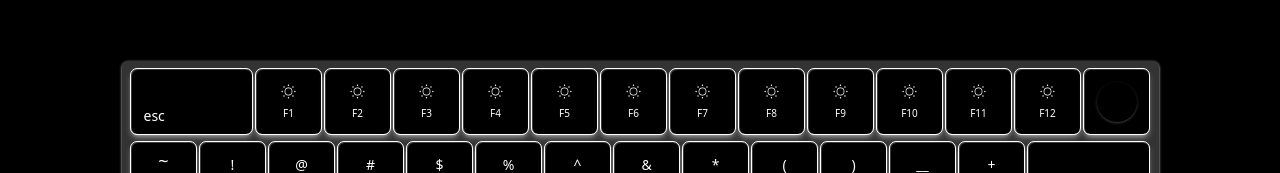
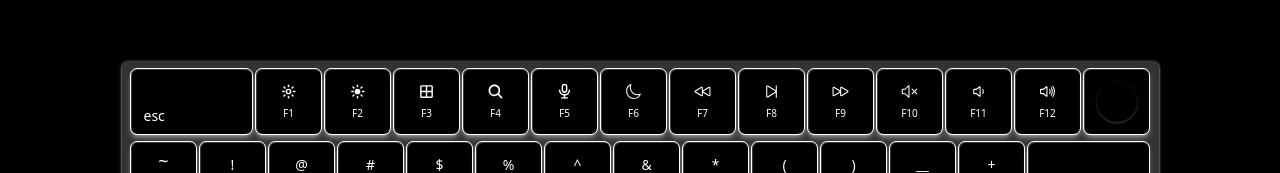
Before and after one commit to SidW111/keyboard, a Next.js app: page / in a window 1280 px wide. Shown: the part 116-289 px from the top of the page. Built offline with nearby package versions, Linux system fonts and the light colour scheme.

Commit message:
final changes

```diff
--- a/app/page.tsx
+++ b/app/page.tsx
@@ -1,5 +1,19 @@
 import { CiBrightnessDown, CiBrightnessUp } from "react-icons/ci";
+import { IoSearch } from "react-icons/io5";
+import { TbMicrophone } from "react-icons/tb";
+import { IoMoonOutline } from "react-icons/io5";
+import { IoPlayBackOutline } from "react-icons/io5";
+import { IoPlayForwardOutline } from "react-icons/io5";
+import { IoPlaySkipForwardOutline } from "react-icons/io5";
+import { GoMute } from "react-icons/go";
+import { IoVolumeLowOutline } from "react-icons/io5";
+import { IoVolumeHighOutline } from "react-icons/io5";
 import { MdKeyboardOptionKey } from "react-icons/md";
+import { MdOutlineWindow } from "react-icons/md";
+import { TbBrightnessUp } from "react-icons/tb";
+import { TbBrightnessUpFilled } from "react-icons/tb";
+
+
 import { CiGlobe } from "react-icons/ci";
 import { MdOutlineKeyboardControlKey } from "react-icons/md";
 import { MdOutlineKeyboardCommandKey } from "react-icons/md";
@@ -32,7 +46,7 @@ export default function Home() {
             <div className="rounded-md bg-white/3 outline shadow-md p-[0.5px] hover:cursor-pointer hover:scale-96 hover:shadow-none shadow-white/50 transition-all duration-200">
               <div className="flex justify-center items-center rounded-md bg-black h-16 w-16">
                 <div className="flex flex-col items-center gap-1.5 justify-center text-[10px] font-medium text-center">
-                  <CiBrightnessUp size={17} className="" />
+                  <TbBrightnessUp size={17} className="" />
                   <span>F1</span>
                 </div>
               </div>
@@ -40,7 +54,7 @@ export default function Home() {
             <div className="rounded-md bg-white/3 outline shadow-md p-[0.5px] hover:cursor-pointer hover:scale-96 hover:shadow-none shadow-white/50 transition-all duration-200">
               <div className="flex justify-center items-center rounded-md bg-black h-16 w-16">
                 <div className="flex flex-col items-center gap-1.5 justify-center text-[10px] font-medium text-center">
-                  <CiBrightnessUp size={17} className="" />
+                  <TbBrightnessUpFilled size={17} className="" />
                   <span>F2</span>
                 </div>
               </div>
@@ -48,7 +62,7 @@ export default function Home() {
             <div className="rounded-md bg-white/3 outline shadow-md p-[0.5px] hover:cursor-pointer hover:scale-96 hover:shadow-none shadow-white/50 transition-all duration-200">
               <div className="flex justify-center items-center rounded-md bg-black h-16 w-16">
                 <div className="flex flex-col items-center gap-1.5 justify-center text-[10px] font-medium text-center">
-                  <CiBrightnessUp size={17} className="" />
+                  <MdOutlineWindow size={17} className="" />
                   <span>F3</span>
                 </div>
               </div>
@@ -56,7 +70,7 @@ export default function Home() {
             <div className="rounded-md bg-white/3 outline shadow-md p-[0.5px] hover:cursor-pointer hover:scale-96 hover:shadow-none shadow-white/50 transition-all duration-200">
               <div className="flex justify-center items-center rounded-md bg-black h-16 w-16">
                 <div className="flex flex-col items-center gap-1.5 justify-center text-[10px] font-medium text-center">
-                  <CiBrightnessUp size={17} className="" />
+                  <IoSearch size={17} className="" />
                   <span>F4</span>
                 </div>
               </div>
@@ -64,7 +78,7 @@ export default function Home() {
             <div className="rounded-md bg-white/3 outline shadow-md p-[0.5px] hover:cursor-pointer hover:scale-96 hover:shadow-none shadow-white/50 transition-all duration-200">
               <div className="flex justify-center items-center rounded-md bg-black h-16 w-16">
                 <div className="flex flex-col items-center gap-1.5 justify-center text-[10px] font-medium text-center">
-                  <CiBrightnessUp size={17} className="" />
+                  <TbMicrophone size={17} className="" />
                   <span>F5</span>
                 </div>
               </div>
@@ -72,7 +86,7 @@ export default function Home() {
             <div className="rounded-md bg-white/3 outline shadow-md p-[0.5px] hover:cursor-pointer hover:scale-96 hover:shadow-none shadow-white/50 transition-all duration-200">
               <div className="flex justify-center items-center rounded-md bg-black h-16 w-16">
                 <div className="flex flex-col items-center gap-1.5 justify-center text-[10px] font-medium text-center">
-                  <CiBrightnessUp size={17} className="" />
+                  <IoMoonOutline size={17} className="" />
                   <span>F6</span>
                 </div>
               </div>
@@ -80,7 +94,7 @@ export default function Home() {
             <div className="rounded-md bg-white/3 outline shadow-md p-[0.5px] hover:cursor-pointer hover:scale-96 hover:shadow-none shadow-white/50 transition-all duration-200">
               <div className="flex justify-center items-center rounded-md bg-black h-16 w-16">
                 <div className="flex flex-col items-center gap-1.5 justify-center text-[10px] font-medium text-center">
-                  <CiBrightnessUp size={17} className="" />
+                  <IoPlayBackOutline size={17} className="" />
                   <span>F7</span>
                 </div>
               </div>
@@ -88,7 +102,7 @@ export default function Home() {
             <div className="rounded-md bg-white/3 outline shadow-md p-[0.5px] hover:cursor-pointer hover:scale-96 hover:shadow-none shadow-white/50 transition-all duration-200">
               <div className="flex justify-center items-center rounded-md bg-black h-16 w-16">
                 <div className="flex flex-col items-center gap-1.5 justify-center text-[10px] font-medium text-center">
-                  <CiBrightnessUp size={17} className="" />
+                  <IoPlaySkipForwardOutline size={17} className="" />
                   <span>F8</span>
                 </div>
               </div>
@@ -96,7 +110,7 @@ export default function Home() {
             <div className="rounded-md bg-white/3 outline shadow-md p-[0.5px] hover:cursor-pointer hover:scale-96 hover:shadow-none shadow-white/50 transition-all duration-200">
               <div className="flex justify-center items-center rounded-md bg-black h-16 w-16">
                 <div className="flex flex-col items-center gap-1.5 justify-center text-[10px] font-medium text-center">
-                  <CiBrightnessUp size={17} className="" />
+                  <IoPlayForwardOutline size={17} className="" />
                   <span>F9</span>
                 </div>
               </div>
@@ -104,7 +118,7 @@ export default function Home() {
             <div className="rounded-md bg-white/3 outline shadow-md p-[0.5px] hover:cursor-pointer hover:scale-96 hover:shadow-none shadow-white/50 transition-all duration-200">
               <div className="flex justify-center items-center rounded-md bg-black h-16 w-16">
                 <div className="flex flex-col items-center gap-1.5 justify-center text-[10px] font-medium text-center">
-                  <CiBrightnessUp size={17} className="" />
+                  <GoMute size={17} className="" />
                   <span>F10</span>
                 </div>
               </div>
@@ -112,7 +126,7 @@ export default function Home() {
             <div className="rounded-md bg-white/3 outline shadow-md p-[0.5px] hover:cursor-pointer hover:scale-96 hover:shadow-none shadow-white/50 transition-all duration-200">
               <div className="flex justify-center items-center rounded-md bg-black h-16 w-16">
                 <div className="flex flex-col items-center gap-1.5 justify-center text-[10px] font-medium text-center">
-                  <CiBrightnessUp size={17} className="" />
+                  <IoVolumeLowOutline size={17} className="" />
                   <span>F11</span>
                 </div>
               </div>
@@ -120,7 +134,7 @@ export default function Home() {
             <div className="rounded-md bg-white/3 outline shadow-md p-[0.5px] hover:cursor-pointer hover:scale-96 hover:shadow-none shadow-white/50 transition-all duration-200">
               <div className="flex justify-center items-center rounded-md bg-black h-16 w-16">
                 <div className="flex flex-col items-center gap-1.5 justify-center text-[10px] font-medium text-center">
-                  <CiBrightnessUp size={17} className="" />
+                  <IoVolumeHighOutline size={17} className="" />
                   <span>F12</span>
                 </div>
               </div>
```
